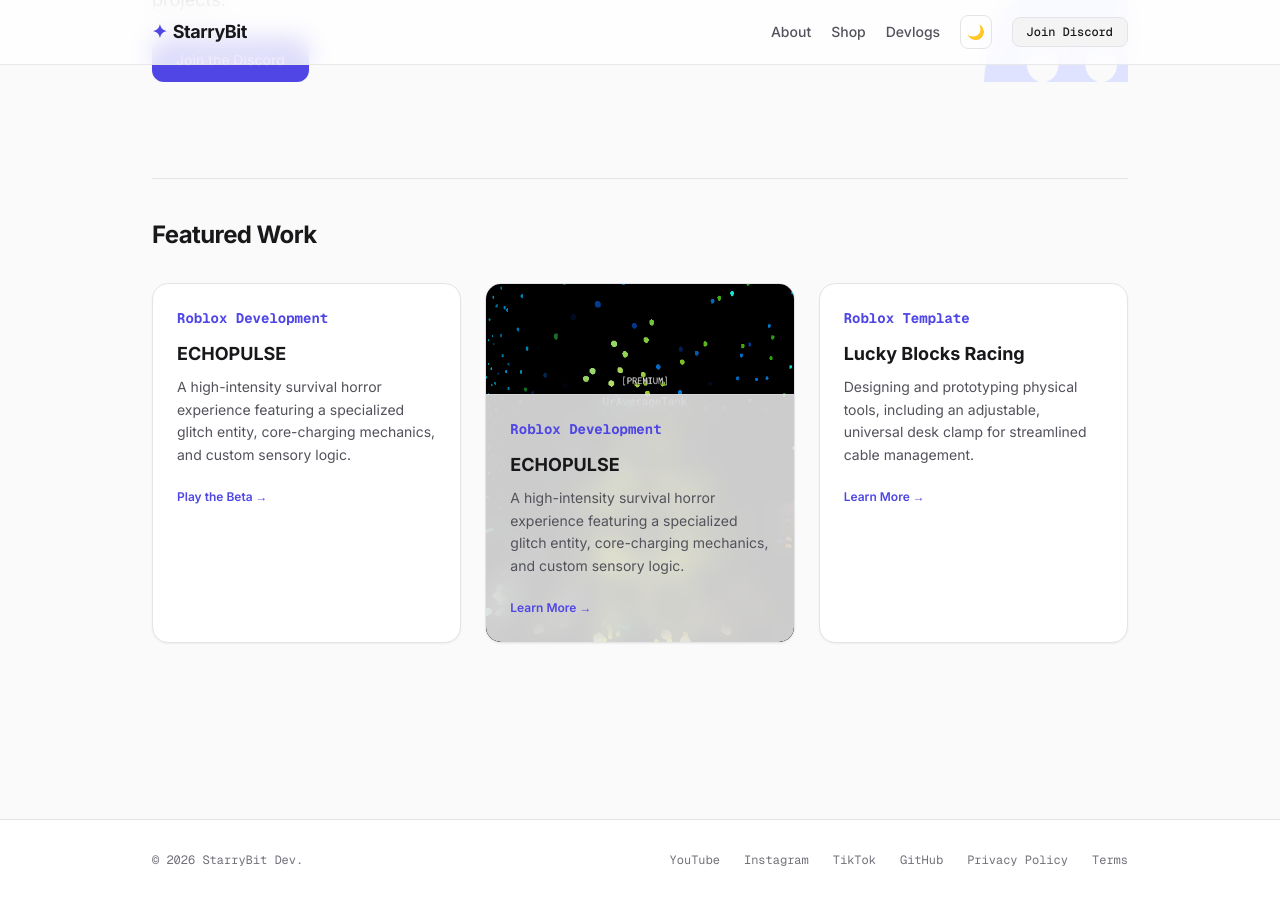
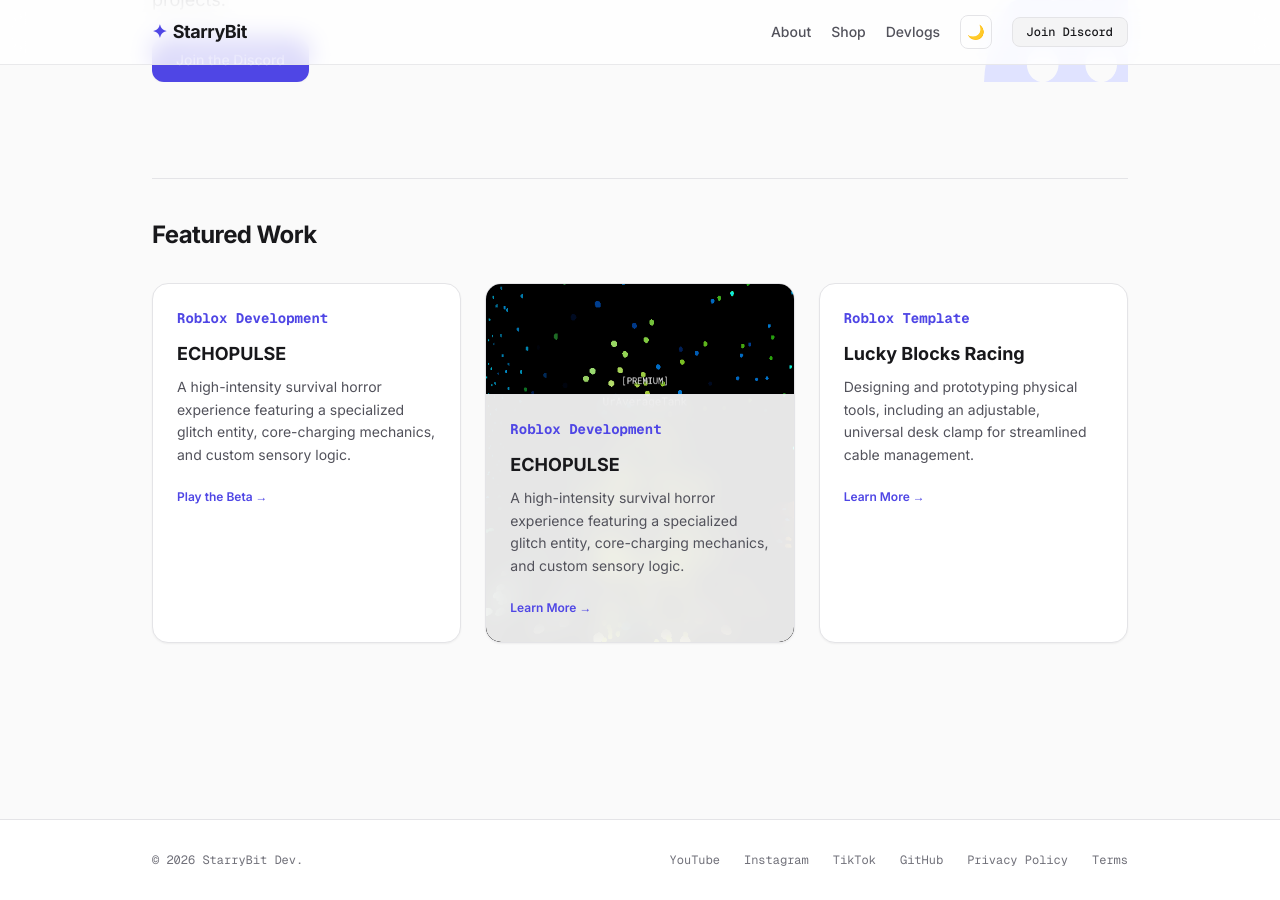
Before and after one commit to StarryBit/starrybit.github.io, a Jekyll site: the page built from index.html, in a window 1280 px wide and 900 px high, scrolled down 1323 px. Built offline with Jekyll 4.4.1, drawn with Linux system fonts in a browser that asks for light colours; nearby versions of some CDN libraries.

Commit message:
Update card.html

```diff
--- a/_includes/card.html
+++ b/_includes/card.html
@@ -10,7 +10,7 @@
     >
 
     <!-- Content Base (Flush with bottom) -->
-    <div class="relative z-10 w-full bg-white/80 dark:bg-zinc-950/80 backdrop-blur-md p-6 border-t border-zinc-200/50 dark:border-zinc-800/50">
+    <div class="relative z-10 w-full bg-white/90 dark:bg-zinc-950/80 backdrop-blur-md p-6 border-t border-zinc-200/50 dark:border-zinc-800/50">
 
         {% if include.category %}
         <div class="text-indigo-600 dark:text-indigo-400 text-sm font-bold mb-3 code-font">
```
